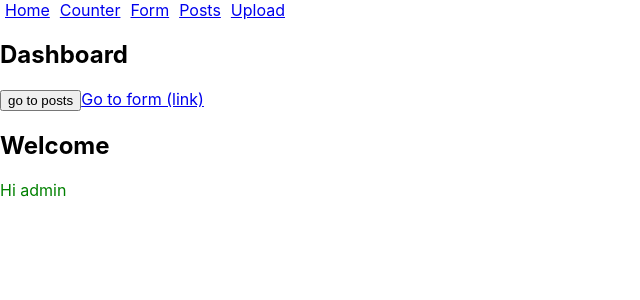
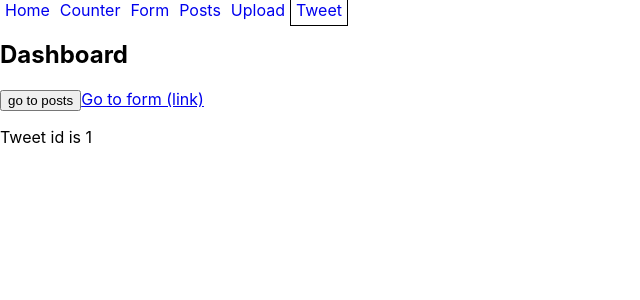
Before and after one commit to georgepapagapitos/react-practice, a React (Create React App) app: page /tweet/1 in a window 1280 px wide. Shown: the top 300 px of the page, without its empty margins (0-640 px from the left). Built offline with nearby package versions, Linux system fonts and the light colour scheme.

Commit message:
useparams working

```diff
--- a/src/App.css
+++ b/src/App.css
@@ -5,3 +5,7 @@
 .error {
   color: red;
 }
+
+.selected {
+  border: 1px solid black;
+}
--- a/src/App.jsx
+++ b/src/App.jsx
@@ -12,6 +12,7 @@ import FileUpload from './components/FileUpload/FileUpload';
 import ComponentA from './components/ComponentA';
 import Header from './components/Header/Header';
 import Dashboard from './components/Dashboard/Dashboard';
+import Tweet from './components/Tweet/Tweet';
 
 
 export default function App() {
@@ -30,6 +31,7 @@ export default function App() {
           <Posts {...props} error={error} setError={setError} setSuccess={setSuccess} />
         )} />
         <Route path="/upload" component={FileUpload} />
+        <Route path="/tweet/:tweetId" component={Tweet} />
         <Route path="/">
           <Welcome />
           <ComponentA />
--- a/src/components/Header/Header.jsx
+++ b/src/components/Header/Header.jsx
@@ -4,17 +4,19 @@ import { NavLink } from 'react-router-dom'
 export default function Header() {
 
   const link = {
-    padding: '5px'
+    padding: '5px',
+    textDecoration: 'none'
   }
 
   return (
     <header>
       <nav>
-        <NavLink style={link} to="/" activeClassName="home">Home</NavLink>
-        <NavLink style={link} to="/counter" activeClassName="counter">Counter</NavLink>
-        <NavLink style={link} to="/form" activeClassName="form">Form</NavLink>
-        <NavLink style={link} to="/posts" activeClassName="posts">Posts</NavLink>
-        <NavLink style={link} to="/upload" activeClassName="upload">Upload</NavLink>
+        <NavLink style={link} exact to="/" activeClassName="selected">Home</NavLink>
+        <NavLink style={link} to="/counter" activeClassName="selected">Counter</NavLink>
+        <NavLink style={link} to="/form" activeClassName="selected">Form</NavLink>
+        <NavLink style={link} to="/posts" activeClassName="selected">Posts</NavLink>
+        <NavLink style={link} to="/upload" activeClassName="selected">Upload</NavLink>
+        <NavLink style={link} to="/tweet" activeClassName="selected">Tweet</NavLink>
       </nav>
     </header>
   )
--- /dev/null
+++ b/src/components/Tweet/Tweet.js
@@ -0,0 +1,12 @@
+import React from 'react'
+import { useParams } from 'react-router-dom';
+
+export default function Tweet() {
+
+  const { tweetId } = useParams();
+  return (
+    <div>
+      <p>Tweet id is {tweetId}</p>
+    </div>
+  );
+};
```
